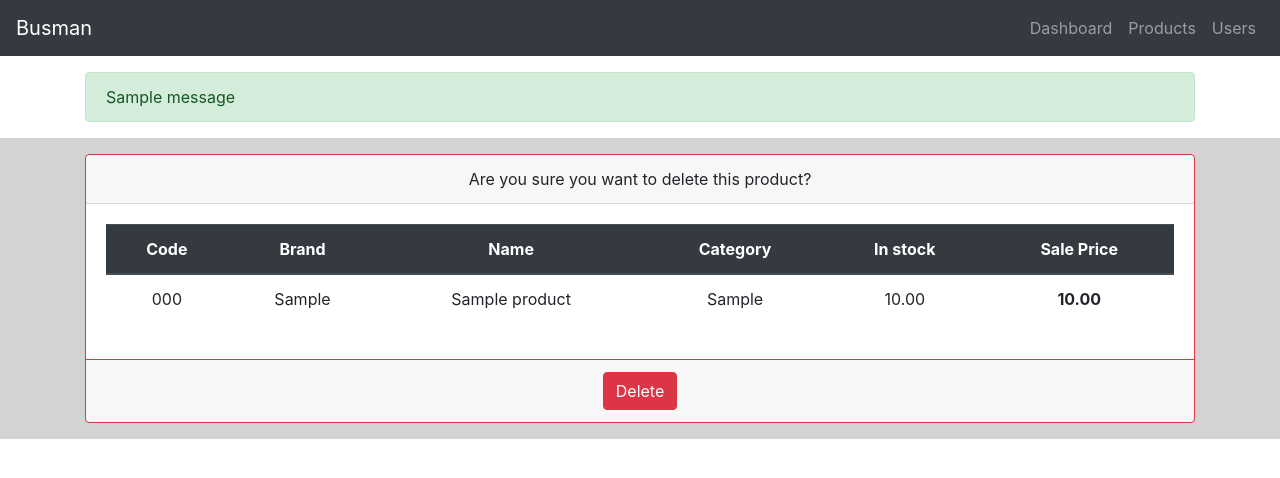
After one commit to daniyaalk/busman, a Django app: page /products/delete/1 in a window 1280 px wide. The commit adds this page. Shown: the top 478 px of the page. Run offline with Django 3.2, Linux system fonts and the light colour scheme; a user stored in the database is signed in; tables that the repository leaves empty hold one stand-in row (values such as "Sample post"); one stand-in notice (Sample message) is shown; some libraries are stand-ins or nearby versions.

Commit message:
Added PostDeleteView

```diff
--- a/home/templates/home/base.html
+++ b/home/templates/home/base.html
@@ -53,7 +53,13 @@
             </ul>
         </div>
     </nav>
-
+    {% if messages%}
+        <div class="container pt-3 mb-0">
+            {% for message in messages %}
+            <div class="alert alert-{{ message.tags }}">{{ message }}</div>
+            {% endfor %}
+        </div>
+    {% endif %}
     {% block content %}{% endblock %}
 
     <!-- Optional JavaScript -->
--- /dev/null
+++ b/products/templates/products/product_confirm_delete.html
@@ -0,0 +1,43 @@
+{% extends 'home/base.html' %}
+{% block content %}
+    <div class="gray-bg pb-3 pt-3">
+        <div class="container">
+            <div class="card border-danger text-center">
+                <div class="card-header">
+                    Are you sure you want to delete this product?
+                </div>
+                <div class="card-body">
+                    <div class="table-responsive">
+                        <table class="table">
+                            <thead class="thead-dark">
+                                <tr>
+                                    <th>Code</th>
+                                    <th>Brand</th>
+                                    <th>Name</th>
+                                    <th>Category</th>
+                                    <th>In stock</th>
+                                    <th>Sale Price</th>
+                                </tr>
+                            </thead>
+                            <tr>
+                                <td>{{ object.code }}</td>
+                                <td>{{ object.brand }}</td>
+                                <td>{{ object.name }}</td>
+                                <td>{{ object.category }}</td>
+                                <td>{{ object.stock }}</td>
+                                <th>{{ object.sale_price }}</th>
+
+                            </tr>
+                        </table>
+                    </div>
+                </div>
+                <div class="card-footer border-danger">
+                    <form action="" method="POST">
+                        {% csrf_token %}
+                        <input type="submit" name="submit" class="btn btn-danger" value="Delete">
+                    </form>
+                </div>
+            </div>
+        </div>
+    </div>
+{% endblock %}
--- a/products/templates/products/product_list.html
+++ b/products/templates/products/product_list.html
@@ -55,11 +55,11 @@
                             <td>{{ item.stock }}</td>
                             <td>{{ item.sale_price }}</td>
                             <td><a href="{% url 'products-edit' item.pk %}" class="btn btn-info">Edit</a></td>
-                            <td><a href="#" class="btn btn-danger">Delete</a></td>
+                            <td><a href="{% url 'products-delete' item.pk %}" class="btn btn-danger">Delete</a></td>
                         </tr>
                         {% empty %}
                         <tr>
-                            <td style="text-align: center;" colspan="6">No products added!</td>
+                            <td style="text-align: center;" colspan="9">No products added!</td>
                         </tr>
                         {% endfor %}
                     </table>
--- a/products/urls.py
+++ b/products/urls.py
@@ -6,4 +6,5 @@ urlpatterns = [
     # path("add/", views.ProductCreateView.as_view(), name='products-create'),
     path("add/", views.ProductCreateView.as_view(), name='products-add'),
     path("edit/<int:pk>", views.ProductUpdateView.as_view(), name='products-edit'),
+    path("delete/<int:pk>", views.ProductDeleteView.as_view(), name='products-delete'),
 ]
--- a/products/views.py
+++ b/products/views.py
@@ -1,7 +1,8 @@
 from django.shortcuts import render
 from django.urls import reverse_lazy
+from django.contrib import messages
 from django.core.paginator import Paginator
-from django.views.generic import ListView, CreateView, UpdateView
+from django.views.generic import ListView, CreateView, UpdateView, DeleteView
 from django.contrib.auth.mixins import LoginRequiredMixin, UserPassesTestMixin
 from organization.models import Organization
 from .models import Product
@@ -76,3 +77,14 @@ class ProductUpdateView(LoginRequiredMixin, UserPassesTestMixin, UpdateView):
 
     def test_func(self):
         return self.request.user.organization == self.get_object().organization
+
+class ProductDeleteView(LoginRequiredMixin, UserPassesTestMixin, DeleteView):
+    model = Product
+    success_url = reverse_lazy('products-list')
+
+    def test_func(self):
+        return self.request.user.organization == self.get_object().organization
+
+    def delete(self, request, *args, **kwargs):
+        messages.add_message(request, messages.INFO, "The product was deleted successfully")
+        return super().delete(request, *args, **kwargs)
```
